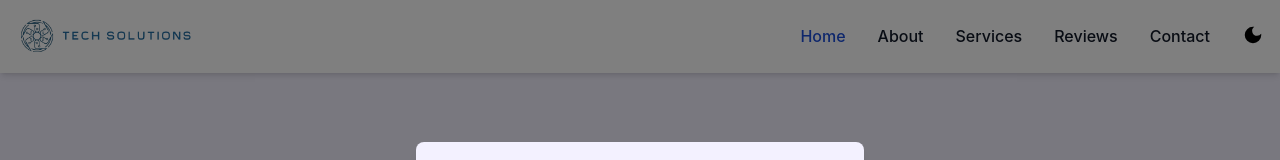
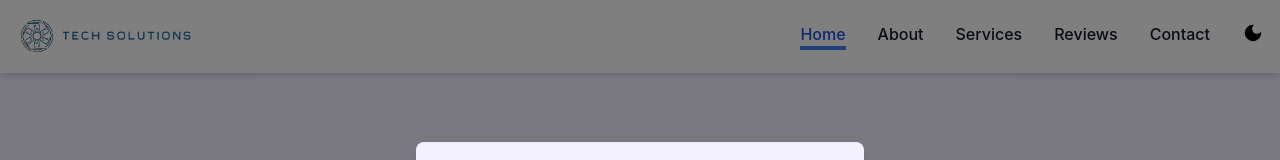
Before and after one commit to agrawal-pratham/Tech-Solutions, a Next.js app: page / in a window 1280 px wide. Shown: the top 160 px of the page. Built offline with nearby package versions, Linux system fonts and the light colour scheme.

Commit message:
updated styling

```diff
--- a/src/components/Shared/Navbar/Navbar.jsx
+++ b/src/components/Shared/Navbar/Navbar.jsx
@@ -11,9 +11,9 @@ import { MdDarkMode, MdLightMode } from "react-icons/md";
 const navItems = [
   { name: "Home", href: "/" },
   { name: "About", href: "/about" },
-  { name: "Services", href: "#" },
-  { name: "Reviews", href: "#" },
-  { name: "Contact", href: "/#contact" },
+  { name: "Services", href: "/services" },
+  { name: "Reviews", href: "/reviews" },
+  { name: "Contact", href: "/contact-us" },
 ];
 
 export default function Navbar() {
@@ -106,10 +106,10 @@ export default function Navbar() {
         >
           <ul className="flex flex-col font-medium p-4 md:p-0 mt-4 border border-gray-100 rounded-lg bg-gray-50 md:space-x-8 rtl:space-x-reverse md:flex-row md:mt-0 md:border-0 md:bg-white dark:bg-gray-800 md:dark:bg-gray-900 dark:border-gray-700">
             {navItems.map((item) => (
-              <li key={item.href}>
+              <li key={item.href} className="group">
                 <a
                   href={item.href}
-                  className={`block py-2 px-3 rounded md:bg-transparent md:p-0 ${
+                  className={` block py-2 px-3 rounded md:bg-transparent md:p-0 ${
                     activeHash === item.href
                       ? "text-blue-700 dark:text-blue-500"
                       : "text-gray-900 dark:text-white"
@@ -117,6 +117,13 @@ export default function Navbar() {
                 >
                   {item.name}
                 </a>
+                <span
+                  className={`block ${
+                    activeHash === item.href
+                      ? "max-w-full bg-blue-500"
+                      : "max-w-0 dark:bg-white bg-gray-500"
+                  } group-hover:max-w-full transition-all duration-500 h-1`}
+                ></span>
               </li>
             ))}
             <li className="hidden md:block">{darkModeSettings()}</li>
```
